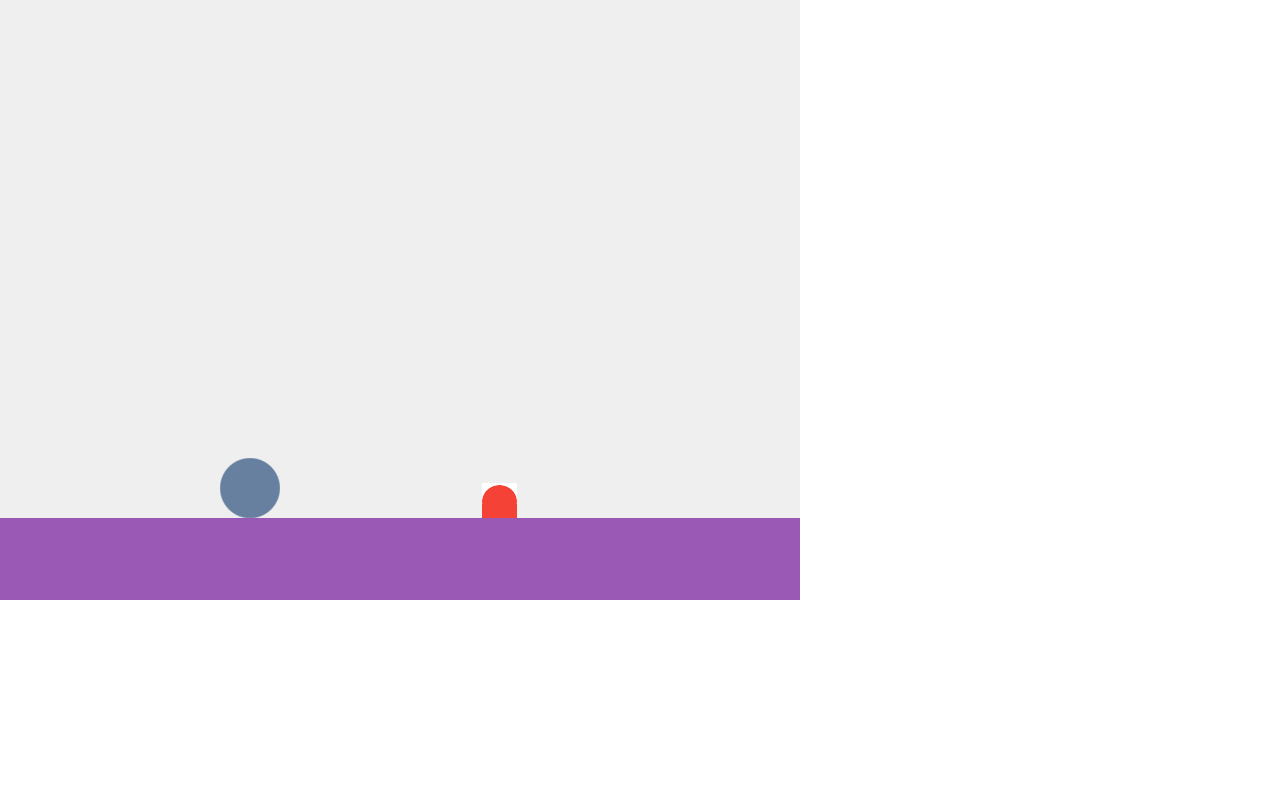
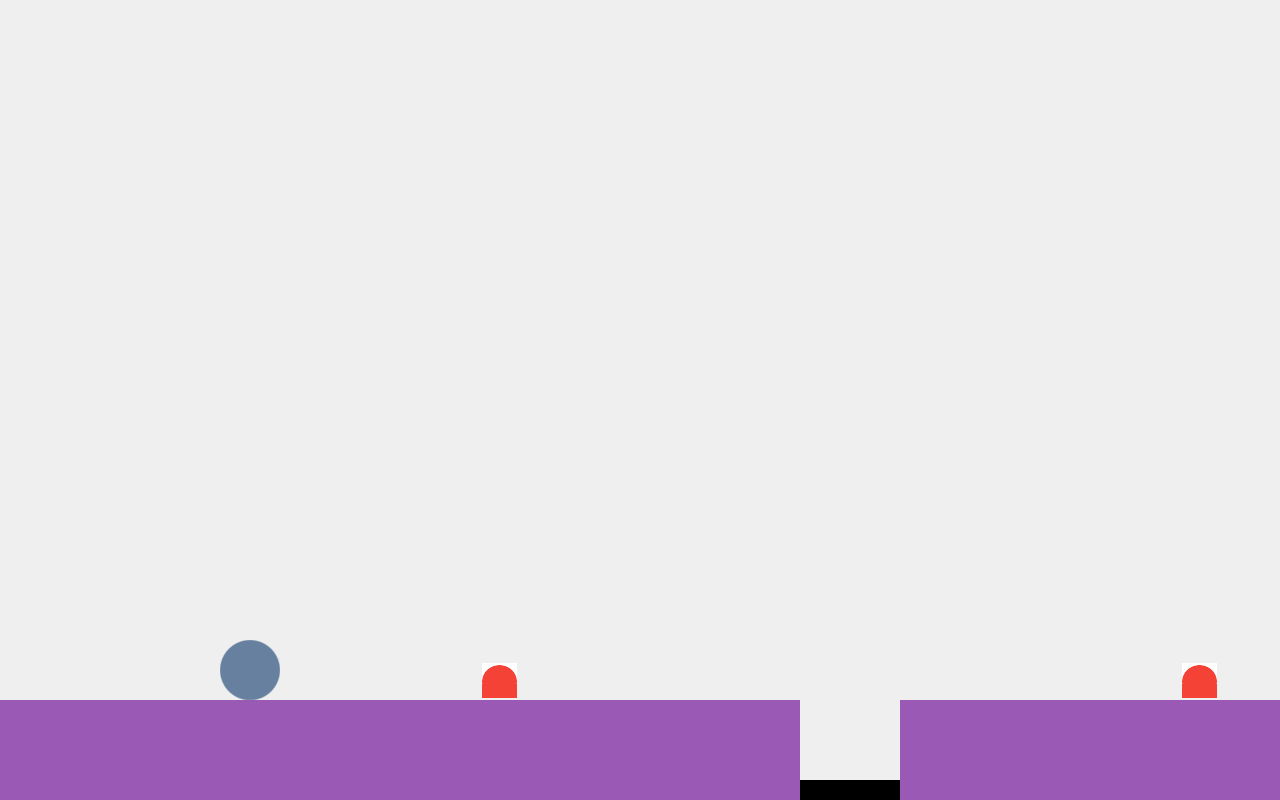
Before and after one commit to geeksesi/carrot_platform, a website built with webpack: page index.html in a window 1280 px wide. Built offline with nearby package versions, Linux system fonts and the light colour scheme.

Commit message:
fix size of game

```diff
--- a/index.html
+++ b/index.html
@@ -49,6 +49,16 @@
                  border-spacing: 0;
              }
          </style>
+         <style>
+             canvas {
+                 display: block;
+                 margin: 0;
+                 position: absolute;
+                 top: 50%;
+                 left: 50%;
+                 transform: translate(-50%, -50%);
+             }
+         </style>
      </head>
      <body>
      <script src="assets/phaser.min.js" charset="utf-8"></script>
--- a/src/Enemy.js
+++ b/src/Enemy.js
@@ -2,14 +2,15 @@ const Enemy = Phaser.Class({
 	Extends : Phaser.Physics.Arcade.Sprite,
 
 	initialize :
-		function (scene, from_x, to_x)
+		function (scene, from_x, to_x, height)
 		{
-			Phaser.Physics.Arcade.Sprite.call(this, scene, from_x, 500, 'enemy');
+			Phaser.Physics.Arcade.Sprite.call(this, scene, from_x, height, 'enemy');
 			this.from_x  = from_x;
 			this.to_x    = to_x;
 			this.way     = 1;
 			this.x_place = from_x;
-			this.setPosition(this.x_place, 500);
+			this.height = height;
+			this.setPosition(this.x_place, this.height);
 
 		},
 
@@ -18,7 +19,7 @@ const Enemy = Phaser.Class({
 		{
 			if ( this.way === 1 )
 			{
-				this.x_place += 2.5;
+				this.x_place += 2.5 ;
 				if ( this.x_place > this.to_x )
 				{
 					this.way = -1;
@@ -26,14 +27,14 @@ const Enemy = Phaser.Class({
 			}
 			else
 			{
-				this.x_place -= 2.5;
+				this.x_place -= 2.5 ;
 				if ( this.x_place < this.from_x )
 				{
 					this.way = 1;
 				}
 			}
 			// console.log("hello");
-			this.setPosition(this.x_place, 500);
+			this.setPosition(this.x_place, this.height);
 		},
 
 });
--- a/src/game.js
+++ b/src/game.js
@@ -1,22 +1,55 @@
 // import 'phaser';
 
 const config = {
-    type: Phaser.AUTO,
-    width: 800,
-    height: 600,
-    backgroundColor: 0xefefef,
-    // scene: [main_menu,play_game]
-    scene: [play_game],
-    physics:{
-        default: 'arcade',
-        arcade: {
-            gravity: {y:500},
-            debug: false
-        }
-    }
+	type            : Phaser.CANVAS,
+	width           : window.innerWidth,
+	height          : window.innerHeight,
+	backgroundColor : 0xefefef,
+
+	// scene: [main_menu,play_game]
+	scene   : [play_game],
+	physics : {
+		default : 'arcade',
+		arcade  : {
+			gravity : { y : 500 },
+			debug   : false,
+		},
+	},
 };
 
+
 let game = new Phaser.Game(config);
+// game.stage.scale.startFullScreen();
+// game.scale.scaleMode             = Phaser.ScaleManager.SHOW_ALL;
+// game.scale.pageAlignHorizontally = true;
+// game.scale.pageAlignVertically   = true;
 
 // import main_menu from './main_menu.js';
 import play_game from './play_game.js';
+
+
+function resize()
+{
+	let canvas = document.querySelector("canvas");
+	let width  = window.innerWidth;
+	let height = window.innerHeight;
+	let wratio = width / height;
+	let ratio  = config.width / config.height;
+	if ( wratio < ratio )
+	{
+		canvas.style.width  = width + "px";
+		canvas.style.height = (width / ratio) + "px";
+	}
+	else
+	{
+		canvas.style.width  = (height * ratio) + "px";
+		canvas.style.height = height + "px";
+	}
+}
+
+
+window.onload = () =>
+{
+	resize();
+	window.addEventListener("resize", resize, false);
+};
--- a/src/play_game.js
+++ b/src/play_game.js
@@ -23,44 +23,46 @@ class play_game extends Phaser.Scene
 
 	create()
 	{
-		this.cameras.main.setBounds(0, 0, 1920 * 2, 600);
-		this.physics.world.setBounds(0, 0, 1920 * 2, 600);
+		this.cameras.main.setBounds(0, 0, 1920 * 2, this.sys.game.config.height);
+		this.physics.world.setBounds(0, 0, 1920 * 2, this.sys.game.config.height);
 
 		this.finish = this.physics.add.staticGroup();
-		this.finish.create(3600, 480, 'out_way');
+		this.finish.create(3600, this.sys.game.config.height - 150, 'out_way');
 
 		this.holes = this.physics.add.staticGroup();
-		this.holes.create(850, 590, 'hole');
-		this.holes.create(1750, 590, 'hole');
-		this.holes.create(1850, 590, 'hole');
+		this.holes.create(850, this.sys.game.config.height - 10, 'hole');
+		this.holes.create(1750, this.sys.game.config.height - 10, 'hole');
+		this.holes.create(1850, this.sys.game.config.height - 10, 'hole');
 
 		this.platforms = this.physics.add.staticGroup();
-		this.platforms.create(400, 568, 'ground');
-		this.platforms.create(1300, 568, 'ground');
-		this.platforms.create(2280, 568, 'ground');
-		this.platforms.create(3080, 568, 'ground');
-		this.platforms.create(3880, 568, 'ground');
-		this.platforms.create(4580, 568, 'ground');
+		this.platforms.create(400, this.sys.game.config.height - 50, 'ground');
+		this.platforms.create(1300, this.sys.game.config.height - 50, 'ground');
+		this.platforms.create(2280, this.sys.game.config.height - 50, 'ground');
+		this.platforms.create(3080, this.sys.game.config.height - 50, 'ground');
+		this.platforms.create(3880, this.sys.game.config.height - 50, 'ground');
+		this.platforms.create(4580, this.sys.game.config.height - 50, 'ground');
 
-		this.enemys = this.physics.add.group();
-		this.enemys.add(new this.Enemy(this, 400, 600), true);
-		this.enemys.add(new this.Enemy(this, 1100, 1300), true);
-		this.enemys.add(new this.Enemy(this, 1250, 1600), true);
-		this.enemys.add(new this.Enemy(this, 3000, 3300), true);
+		const enemy_height = this.sys.game.config.height - 119;
+		this.enemys        = this.physics.add.group({ allowGravity: false });
+		this.enemys.add(new this.Enemy(this, 400, 600, enemy_height), true);
+		this.enemys.add(new this.Enemy(this, 1100, 1300, enemy_height), true);
+		this.enemys.add(new this.Enemy(this, 1250, 1600, enemy_height), true);
+		this.enemys.add(new this.Enemy(this, 3000, 3300, enemy_height), true);
 		// this.platforms.create(700, 492, 'platform');
 		// this.platforms.create(100, 400, 'platform');
 
-		this.player = this.physics.add.image(250, 450, 'rabbit').setActive().setVelocity(0, 0);
+		this.player = this.physics.add.image(250, this.sys.game.config.height - 140, 'rabbit').setActive().setVelocity(0, 0);
 		this.player.setBounce(0.2);
 		this.player.setCollideWorldBounds(true);
 
-		this.cursors = this.input.keyboard.createCursorKeys();
+		// this.cursors = this.input.keyboard.createCursorKeys();
 
 		this.physics.add.collider(this.player, this.platforms);
 		this.physics.add.collider(this.enemys, this.platforms);
+
 		this.physics.add.overlap(this.player, this.enemys, this.lose, null, this);
-
 		this.physics.add.overlap(this.player, this.finish, this.win, null, this);
+		this.physics.add.overlap(this.player, this.holes, this.lose, null, this);
 
 
 		this.cameras.main.startFollow(this.player, true, 0.05, 0.05);
@@ -101,7 +103,7 @@ class play_game extends Phaser.Scene
 	{
 		alert("ooops you lose");
 		this.player.x = 250;
-		this.player.y = 450;
+		this.player.y = this.sys.game.config.height - 140;
 
 
 	}
@@ -110,7 +112,7 @@ class play_game extends Phaser.Scene
 	{
 		alert("you win");
 		this.player.x = 250;
-		this.player.y = 450;
+		this.player.y = this.sys.game.config.height - 140;
 
 
 	}
@@ -126,11 +128,11 @@ class play_game extends Phaser.Scene
 		// console.log(this.input.x+":::::"+this.input.y);
 
 		// console.log(this.player.y);
-		if ( this.player.y > 560 )
-		{
-			console.log("lose");
-			this.lose();
-		}
+		// if ( this.player.y > 560 )
+		// {
+		// 	console.log("lose");
+		// 	this.lose();
+		// }
 		if ( this.carrot.x === -10 )
 		{
 			this.player.setVelocityX(0);
```
